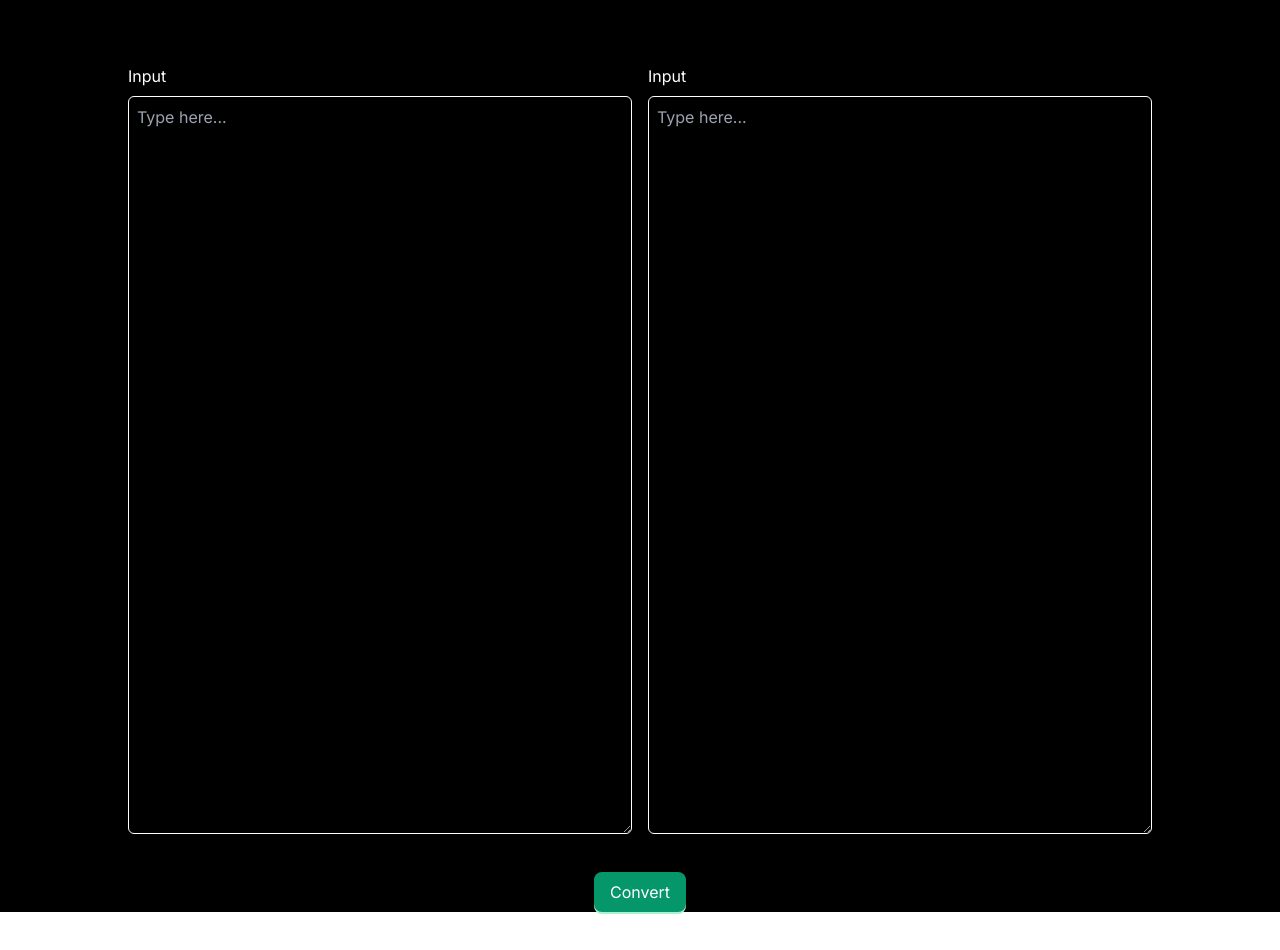
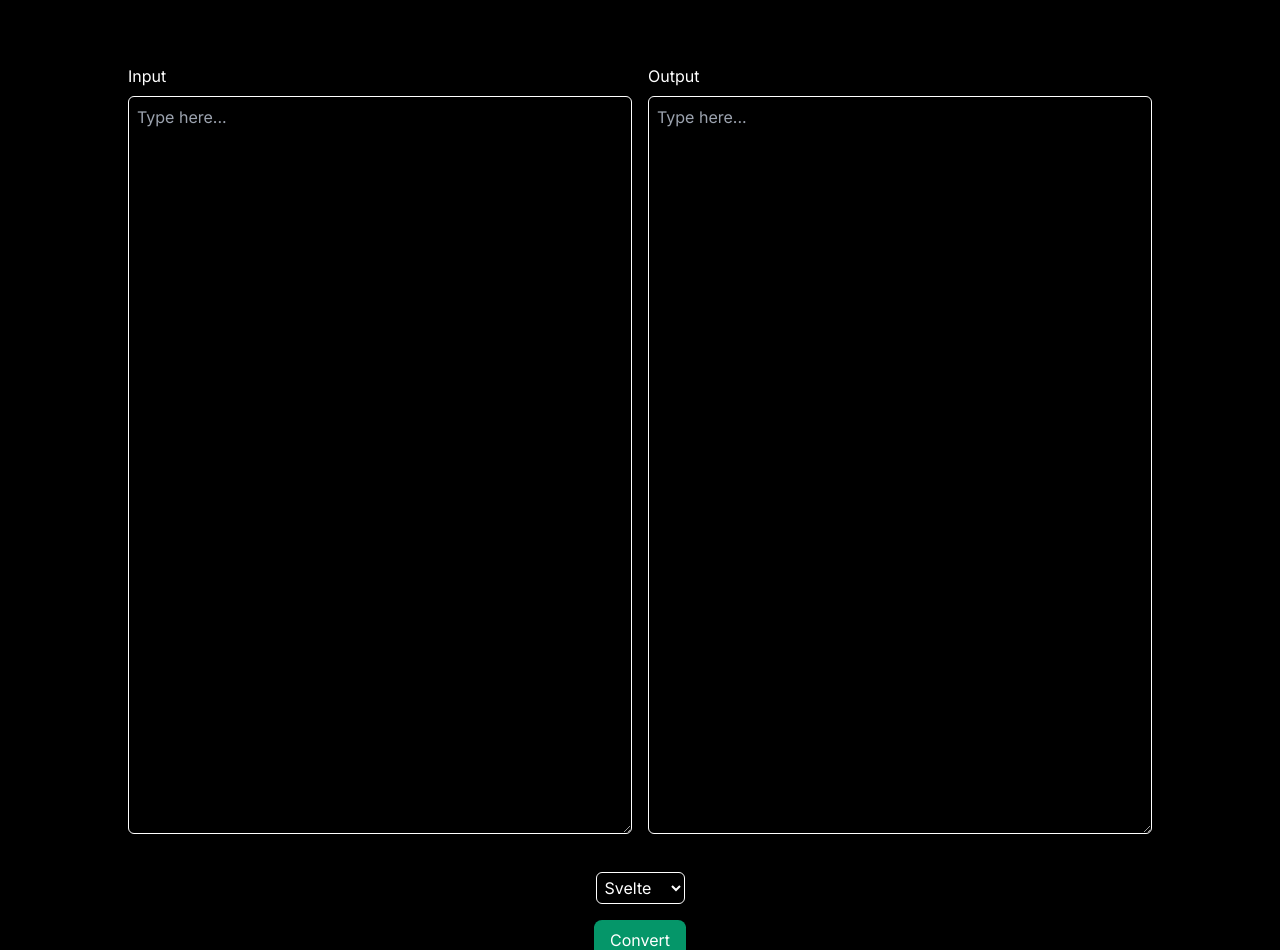
Before and after one commit to TGlide/codeverter, a SvelteKit app: page / in a window 1280 px wide. Shown: the top 950 px of the page. Before the commit the page ends 914 px from the top, so only its background shows below. Built offline with nearby package versions, Linux system fonts and the light colour scheme.

Commit message:
:lipstick: add more ui elements

```diff
--- a/src/app.postcss
+++ b/src/app.postcss
@@ -61,4 +61,7 @@
 			}
 		}
 	}
+
+	.select {
+	}
 }
--- a/src/routes/+page.svelte
+++ b/src/routes/+page.svelte
@@ -11,7 +11,7 @@
 				/>
 			</div>
 			<div>
-				<label for="output">Input</label>
+				<label for="output">Output</label>
 				<textarea
 					name="output"
 					readonly
@@ -21,6 +21,15 @@
 				/>
 			</div>
 		</div>
-		<button class="btn mx-auto mt-8 block">Convert</button>
+
+		<div class="flex flex-col items-center mt-8 gap-4">
+			<select class="bg-black border border-solid border-white rounded-md p-1" name="" id="">
+				<option value="svelte">Svelte</option>
+				<option value="react">React</option>
+				<option value="Vue">Vue</option>
+				<option value="Angular">Angular</option>
+			</select>
+			<button class="btn mx-auto block">Convert</button>
+		</div>
 	</div>
 </main>
```
